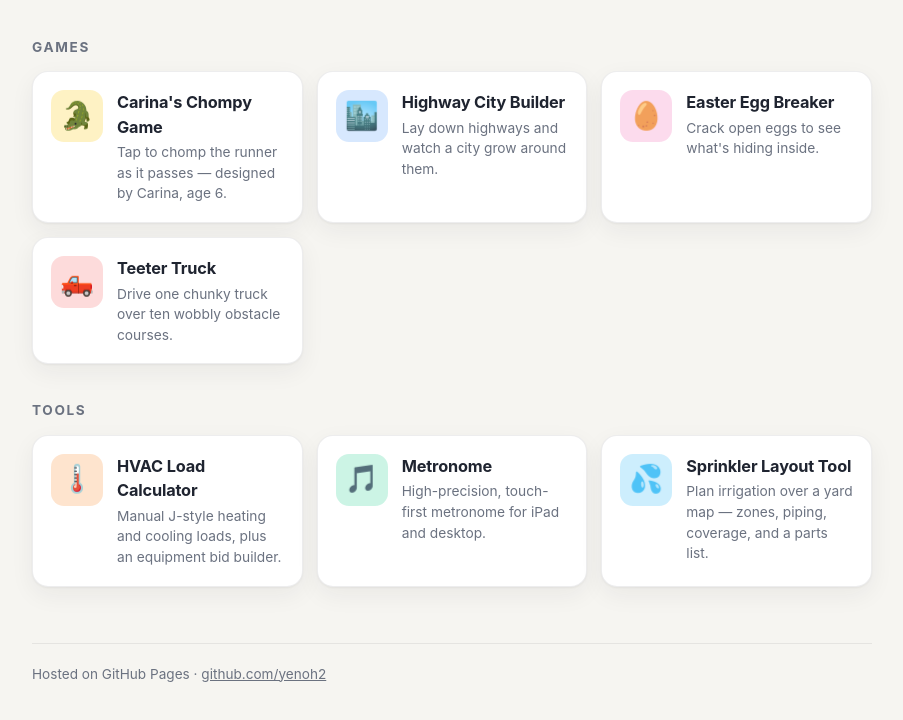
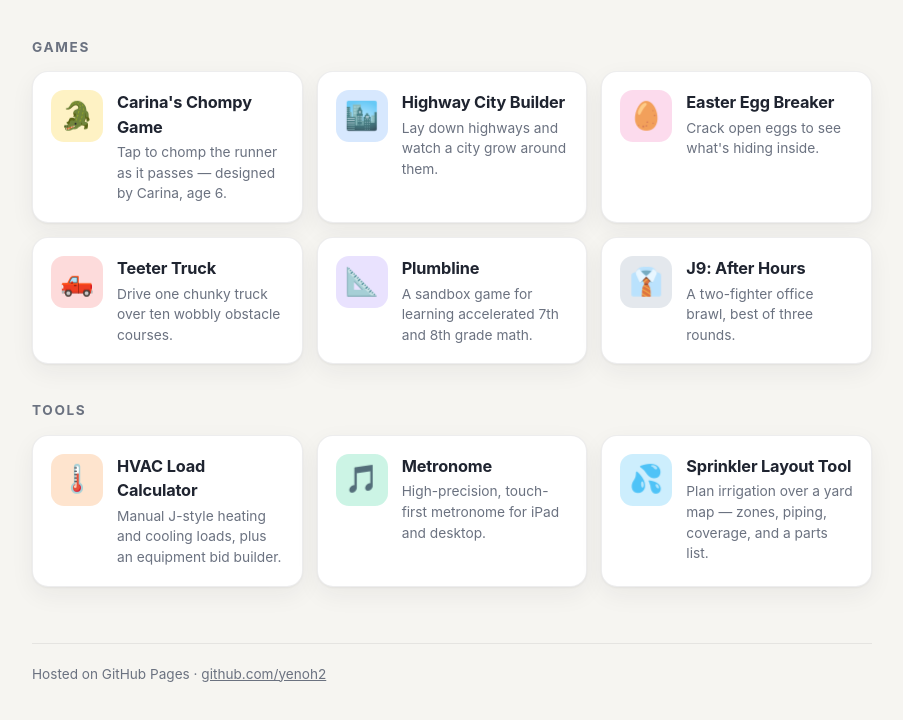
Before and after one commit to yenoh2/yenoh2.github.io, a plain HTML site: page index.html in a window 1280 px wide. Shown: the part 140-860 px from the top of the page, without its empty margins (188-1091 px from the left). Drawn offline with Linux system fonts and the light colour scheme.

Commit message:
Add landing page cards for Plumbline and J9: After Hours
Co-Authored-By: Claude Fable 5.2 <noreply@anthropic.com>

```diff
--- a/index.html
+++ b/index.html
@@ -150,6 +150,20 @@
           <p>Drive one chunky truck over ten wobbly obstacle courses.</p>
         </div>
       </a>
+      <a class="card" href="./math-game/">
+        <div class="icon" style="--tint: rgba(167, 139, 250, 0.25);">📐</div>
+        <div>
+          <h3>Plumbline</h3>
+          <p>A sandbox game for learning accelerated 7th and 8th grade math.</p>
+        </div>
+      </a>
+      <a class="card" href="./j9-game/">
+        <div class="icon" style="--tint: rgba(148, 163, 184, 0.25);">👔</div>
+        <div>
+          <h3>J9: After Hours</h3>
+          <p>A two-fighter office brawl, best of three rounds.</p>
+        </div>
+      </a>
     </div>
 
     <h2>Tools</h2>
```
